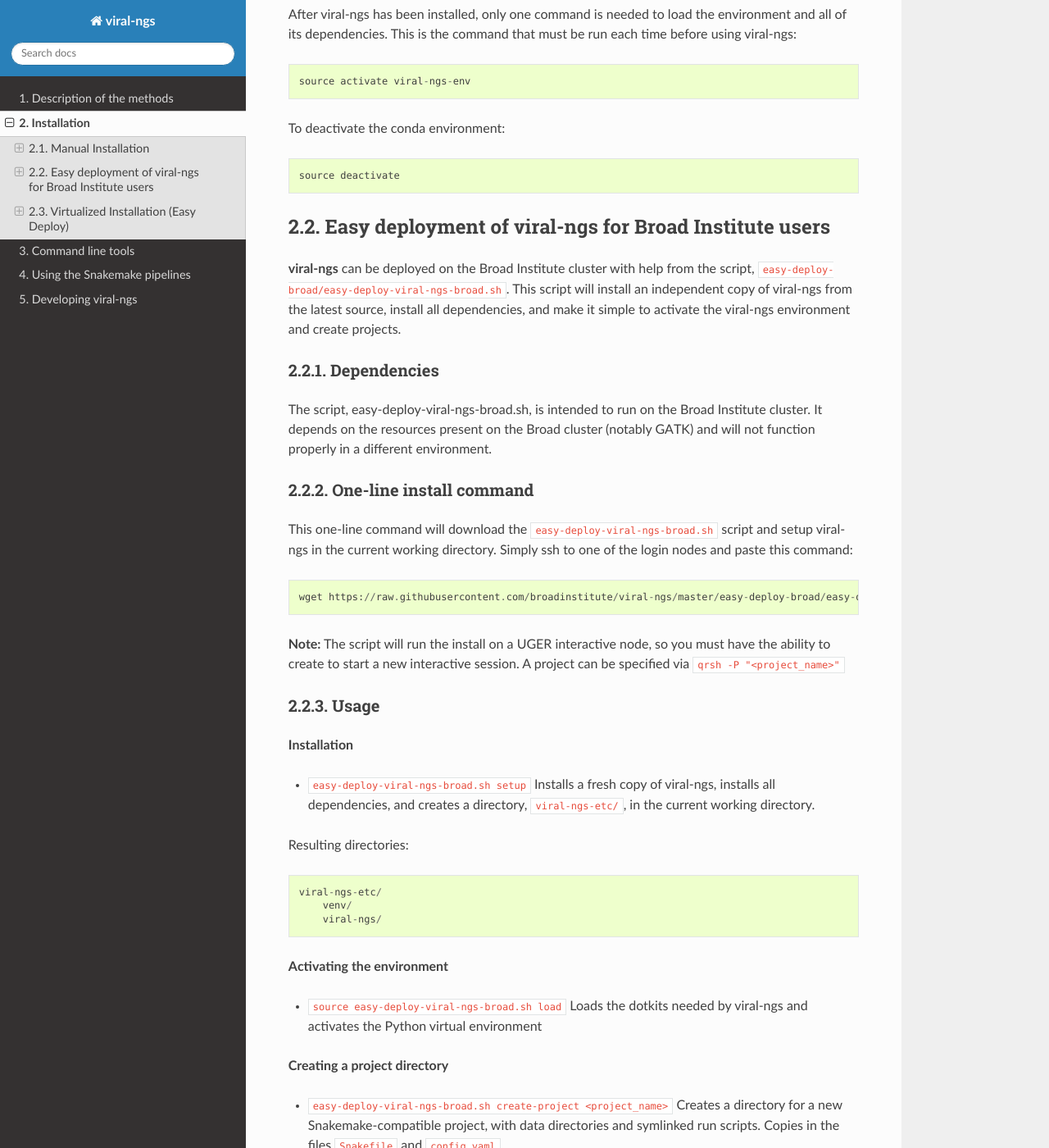
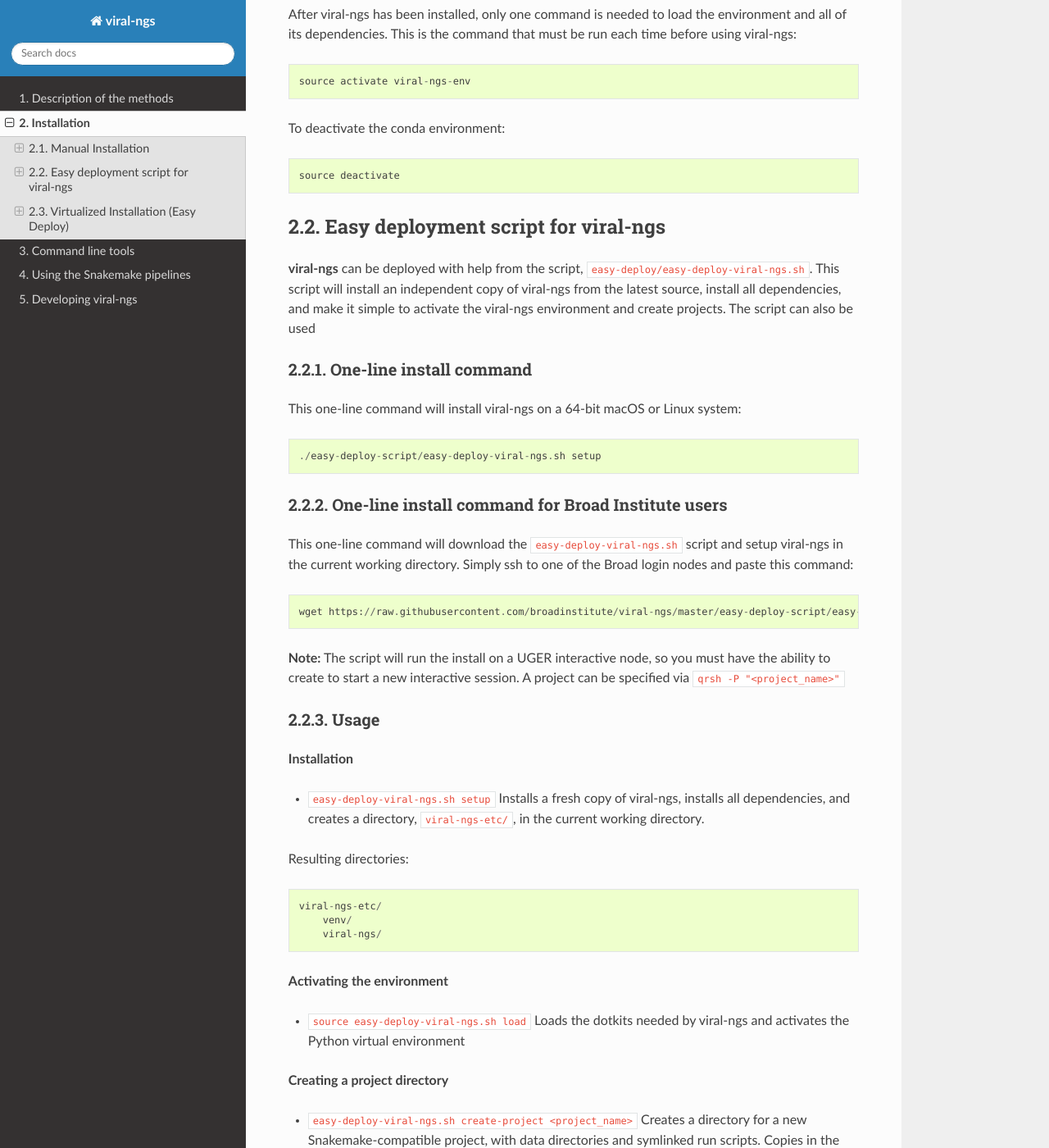
Before and after one commit to broadinstitute/viral-ngs, a Sphinx documentation site: the page built from docs/install.rst, in a window 1280 px wide and 1400 px high, scrolled down 1520 px. Shown: the whole window at 82% size. Built offline with Sphinx 7.4.7 and the Read the Docs theme 2.0.0, drawn with Linux system fonts in a browser that asks for light colours; formulas are drawn with MathJax 3; some of the changed text lies outside the part shown.

Commit message:
made easy deploy script generic (no Broad resources required), renamed easy-deploy folders, updated docs

```diff
--- a/docs/install.rst
+++ b/docs/install.rst
@@ -58,23 +58,24 @@
 
   source deactivate
 
-Easy deployment of viral-ngs for Broad Institute users
-------------------------------------------------------
+Easy deployment script for viral-ngs
+------------------------------------
 
-**viral-ngs** can be deployed on the Broad Institute cluster with help from the script, ``easy-deploy-broad/easy-deploy-viral-ngs-broad.sh``. This script will install an independent copy of viral-ngs from the latest source, install all dependencies, and make it simple to activate the viral-ngs environment and create projects.
-
-
-Dependencies
-~~~~~~~~~~~~~~~~~~~~~~~~~~~~~~~~~~~
-
-The script, easy-deploy-viral-ngs-broad.sh, is intended to run on the Broad Institute cluster. It depends on the resources present on the Broad cluster (notably GATK) and will not function properly in a different environment.
+**viral-ngs** can be deployed with help from the script, ``easy-deploy/easy-deploy-viral-ngs.sh``. This script will install an independent copy of viral-ngs from the latest source, install all dependencies, and make it simple to activate the viral-ngs environment and create projects. The script can also be used
 
 One-line install command
-~~~~~~~~~~~~~~~~~~~~~~~~~~~~~~~~~~~
+~~~~~~~~~~~~~~~~~~~~~~~~~
 
-This one-line command will download the ``easy-deploy-viral-ngs-broad.sh`` script and setup viral-ngs in the current working directory. Simply ssh to one of the login nodes and paste this command::
+This one-line command will install viral-ngs on a 64-bit macOS or Linux system::
 
-  wget https://raw.githubusercontent.com/broadinstitute/viral-ngs/master/easy-deploy-broad/easy-deploy-viral-ngs-broad.sh && chmod a+x ./easy-deploy-viral-ngs-broad.sh && reuse UGER && qrsh -cwd -N "viral-ngs_deploy" -q interactive ./easy-deploy-viral-ngs-broad.sh setup
+  ./easy-deploy-script/easy-deploy-viral-ngs.sh setup
+
+One-line install command for Broad Institute users
+~~~~~~~~~~~~~~~~~~~~~~~~~~~~~~~~~~~~~~~~~~~~~~~~~~
+
+This one-line command will download the ``easy-deploy-viral-ngs.sh`` script and setup viral-ngs in the current working directory. Simply ssh to one of the Broad login nodes and paste this command::
+
+  wget https://raw.githubusercontent.com/broadinstitute/viral-ngs/master/easy-deploy-script/easy-deploy-viral-ngs.sh && chmod a+x ./easy-deploy-viral-ngs.sh && reuse UGER && qrsh -cwd -N "viral-ngs_deploy" -q interactive ./easy-deploy-viral-ngs.sh setup
 
 **Note:** The script will run the install on a UGER interactive node, so you must have the ability to create to start a new interactive session. A project can be specified via ``qrsh -P "<project_name>"``
 
@@ -83,7 +84,7 @@
 
 **Installation**
 
-* ``easy-deploy-viral-ngs-broad.sh setup`` Installs a fresh copy of viral-ngs, installs all dependencies, and creates a directory, ``viral-ngs-etc/``, in the current working directory.
+* ``easy-deploy-viral-ngs.sh setup`` Installs a fresh copy of viral-ngs, installs all dependencies, and creates a directory, ``viral-ngs-etc/``, in the current working directory.
 
 Resulting directories::
 
@@ -93,11 +94,11 @@
 
 **Activating the environment**
 
-* ``source easy-deploy-viral-ngs-broad.sh load`` Loads the dotkits needed by viral-ngs and activates the Python virtual environment
+* ``source easy-deploy-viral-ngs.sh load`` Loads the dotkits needed by viral-ngs and activates the Python virtual environment
 
 **Creating a project directory**
 
-* ``easy-deploy-viral-ngs-broad.sh create-project <project_name>`` Creates a directory for a new Snakemake-compatible project, with data directories and symlinked run scripts. Copies in the files ``Snakefile`` and ``config.yaml``
+* ``easy-deploy-viral-ngs.sh create-project <project_name>`` Creates a directory for a new Snakemake-compatible project, with data directories and symlinked run scripts. Copies in the files ``Snakefile`` and ``config.yaml``
 
 
 Resulting directories::
```
Also changed, not shown: other parts of docs/install.rst (+2 -2 lines), easy-deploy-broad/README.md (deleted), easy-deploy-script/README.md (added), 24 other files.
